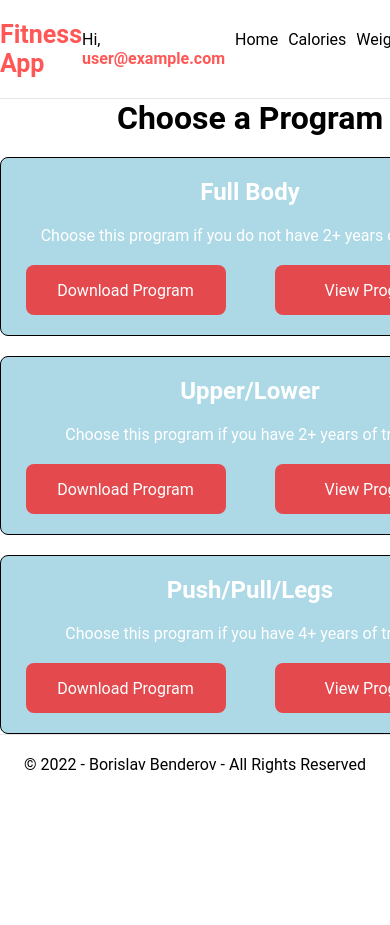
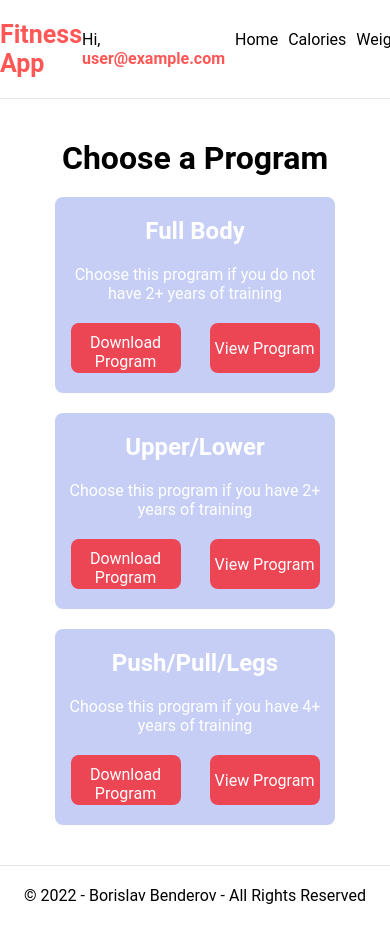
Before and after one commit to BorislavBenderov/fitness-app, a React (Create React App) app: page /fitness-programs in a window 390 px wide. Shown: the top 925 px of the page. Before the commit the page ends 844 px from the top, so only its background shows below. Built offline with nearby package versions, Linux system fonts and the light colour scheme; no server answers; the database is empty; sample sign-in values are in the browser's storage.

Commit message:
Make fitness program component responsive design

```diff
--- a/public/styles.css
+++ b/public/styles.css
@@ -198,7 +198,7 @@ input:focus {
 
 .fitness__programs {
     width: 500px;
-    margin: auto;
+    margin: 40px auto;
     text-align: center;
 }
 
@@ -225,12 +225,11 @@ input:focus {
 }
 
 .program__container {
-    border: 1px solid black;
     margin-top: 20px;
-    padding: 20px 0;
+    padding: 20px 1px;
     border-radius: 8px;
-    background-color: lightblue;
     color: white;
+    background-color: rgb(198, 206, 246);
 }
 
 .program__container h2 {
@@ -327,6 +326,7 @@ footer {
     text-align: center;
     padding: 20px 0;
     border-top: 1px solid rgba(28, 27, 27, 0.112);
+    margin-top: 20px;
 }
 
 .fitness__cal .average__weight {
@@ -409,11 +409,30 @@ footer {
         width: 280px;
         margin: auto;
     }
+
+    .fitness__programs {
+        width: 400px;
+    }
+
+    .programs__btns button {
+        width: 170px;
+    }
 }
 
 @media screen and (max-width: 450px) {
-    .food__img {
+
+    .food__img,
+    .fitness__img img {
         width: 280px;
         height: 280px;
     }
+
+    .fitness__programs {
+        width: 280px;
+    }
+
+    .programs__btns button {
+        width: 110px;
+    }
+
 }
```
Also changed, not shown: src/components/fitness-programs/FitnessPrograms.js (indentation only).
